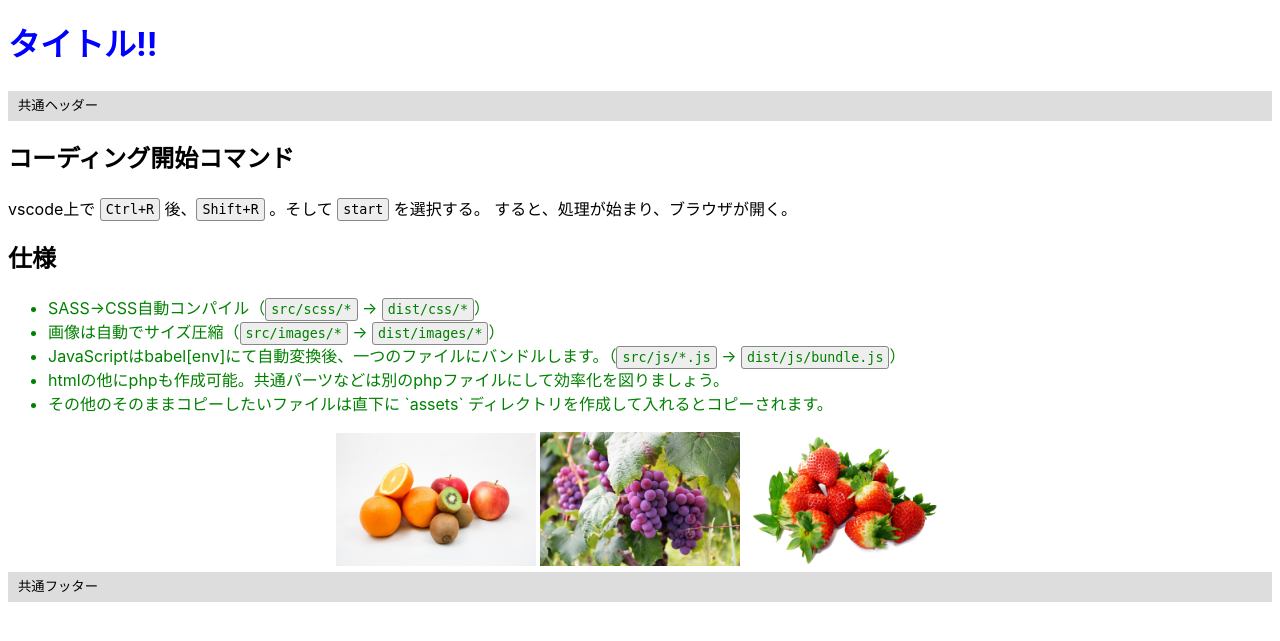
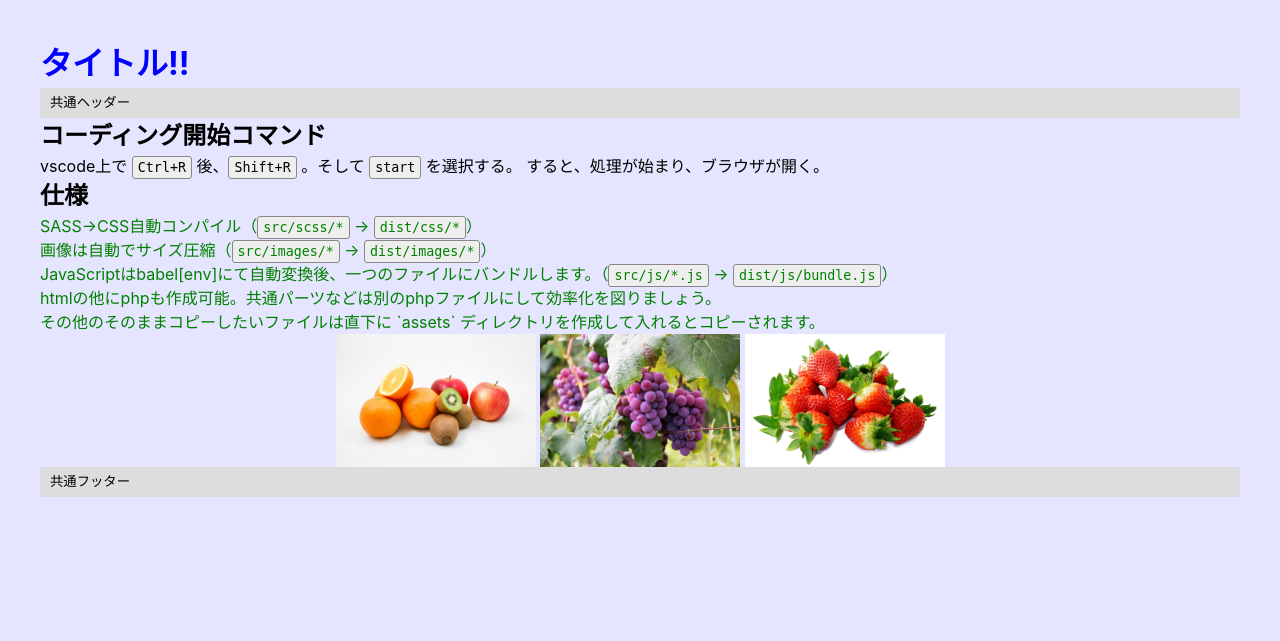
Before and after one commit to kazaoki/codie, a PHP site: page / in a window 1280 px wide. Shown: the top 641 px of the page. Run offline with PHP 8.4, Linux system fonts and the light colour scheme; style sheets or scripts are compiled from the project's sources; some libraries are stand-ins or nearby versions.

Commit message:
[update] gilpの設定変更と、CSS構成変更

```diff
--- a/src/index.php
+++ b/src/index.php
@@ -7,7 +7,7 @@
 	<title>Document</title>
 	<link rel="stylesheet" href="css/style.min.css">
 </head>
-<body>
+<body class="top">
 
 <h1 class="big-title">タイトル!!</h1>
 
--- a/src/scss/_base.scss
+++ b/src/scss/_common.scss
@@ -1,12 +1,37 @@
 @charset "UTF-8";
 
+/* --- Initialize --- */
+
+* {
+	box-sizing: border-box;
+}
 html {
 	font-family: -apple-system,BlinkMacSystemFont,"Helvetica Neue","游ゴシック Medium",YuGothic,YuGothicM,"Yu Gothic Medium","Hiragino Kaku Gothic ProN",メイリオ,Meiryo,sans-serif;
 	line-height: 1.5;
+	min-width: 320px;
 }
-@media screen and (max-width: 767px) {
+body, h1, h2, h3, h4, h5, h6, p, ul, dd {
+	margin: 0;
+	padding: 0;
+	list-style: none;
+}
+img {
+	width: 100%;
+	vertical-align: middle;
+}
+
+/* --- Global --- */
+
+$bp: 747px;
+
+body {
+	padding: 40px;
+}
+
+@media screen and (max-width: $bp) {
 	body {
-		background-color: red;
+		padding: 20px;
+		background-color: red !important;
 	}
 }
 
--- a/src/scss/_news.scss
+++ b/src/scss/_news.scss
@@ -1 +1,5 @@
 @charset "UTF-8";
+
+body.news {
+	background: rgba(0, 255, 0, .1);
+}
--- a/src/scss/_top.scss
+++ b/src/scss/_top.scss
@@ -1 +1,5 @@
 @charset "UTF-8";
+
+body.top {
+	background: rgba(0, 0, 255, .1);
+}
--- a/src/scss/style.scss
+++ b/src/scss/style.scss
@@ -1,4 +1,4 @@
 
-@import 'base';
+@import 'common';
 @import 'top';
 @import 'news';
```
Also changed, not shown: gulpfile.js (+4 -5 lines), 1 other file.
